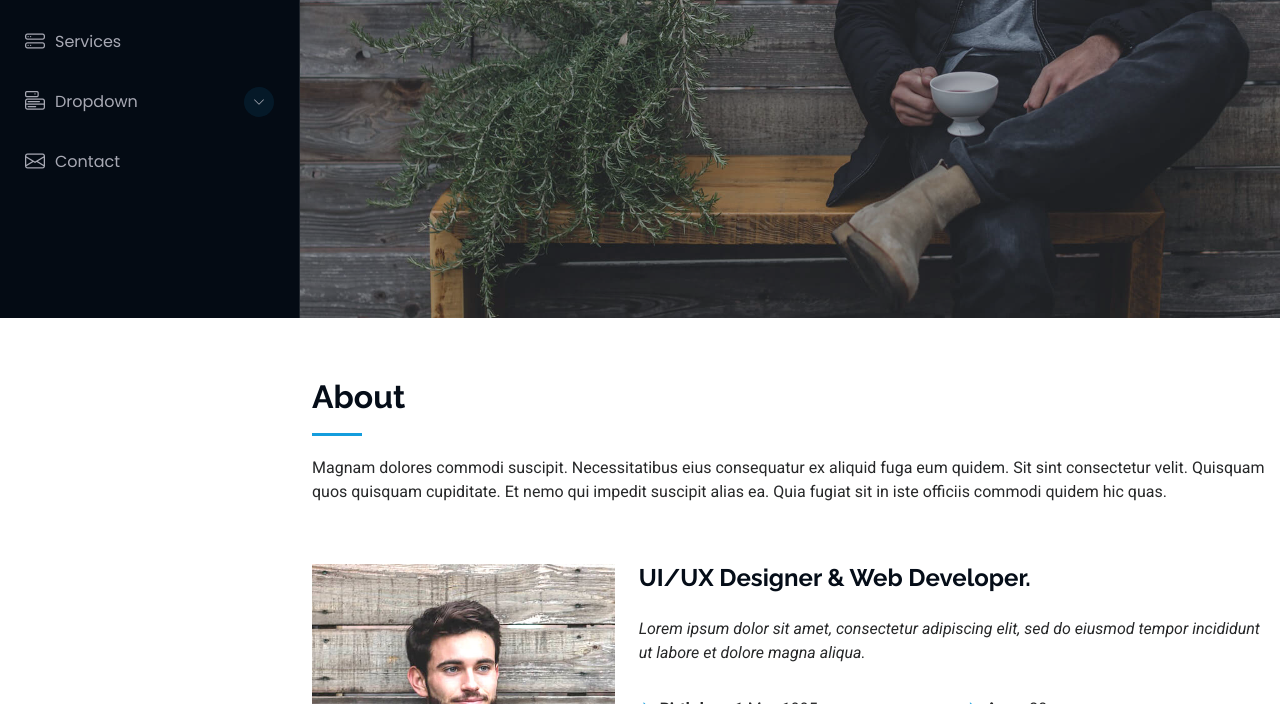
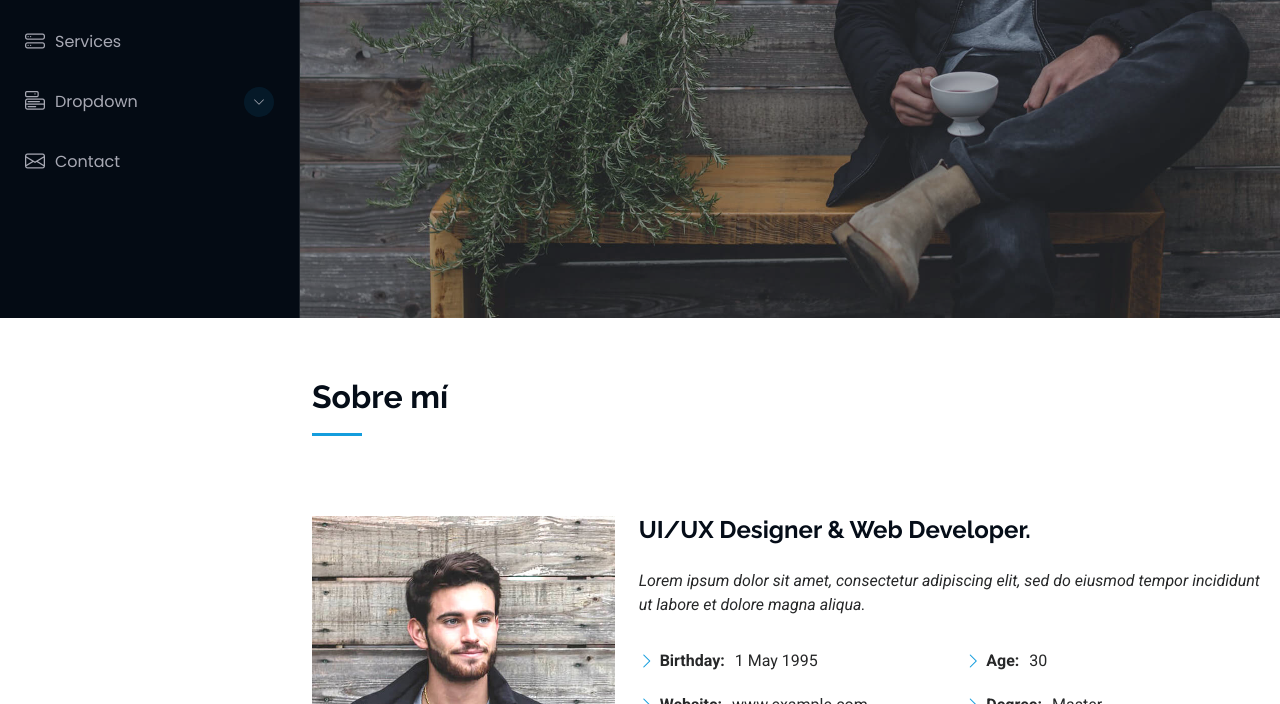
Before and after one commit to kimberlyaraujo/portfolio, a plain HTML site: page index.html in a window 1280 px wide. Shown: the part 482-1186 px from the top of the page. Drawn offline with Linux system fonts and the light colour scheme; animation ran at ten frames a second.

Commit message:
cambios a español

```diff
--- a/index.html
+++ b/index.html
@@ -1,5 +1,5 @@
 <!DOCTYPE html>
-<html lang="en">
+<html lang="es">
 
 <head>
   <meta charset="utf-8">
@@ -27,13 +27,6 @@
   <!-- Main CSS File -->
   <link href="assets/css/main.css" rel="stylesheet">
 
-  <!-- =======================================================
-  * Template Name: iPortfolio
-  * Template URL: https://bootstrapmade.com/iportfolio-bootstrap-portfolio-websites-template/
-  * Updated: Jun 29 2024 with Bootstrap v5.3.3
-  * Author: BootstrapMade.com
-  * License: https://bootstrapmade.com/license/
-  ======================================================== -->
 </head>
 
 <body class="index-page">
@@ -108,9 +101,9 @@
 
       <!-- Section Title -->
       <div class="container section-title" data-aos="fade-up">
-        <h2>About</h2>
-        <p>Magnam dolores commodi suscipit. Necessitatibus eius consequatur ex aliquid fuga eum quidem. Sit sint consectetur velit. Quisquam quos quisquam cupiditate. Et nemo qui impedit suscipit alias ea. Quia fugiat sit in iste officiis commodi quidem hic quas.</p>
-      </div><!-- End Section Title -->
+        <h2>Sobre mí</h2>
+          <p></p>
+         </div><!-- End Section Title -->
 
       <div class="container" data-aos="fade-up" data-aos-delay="100">
 
```
